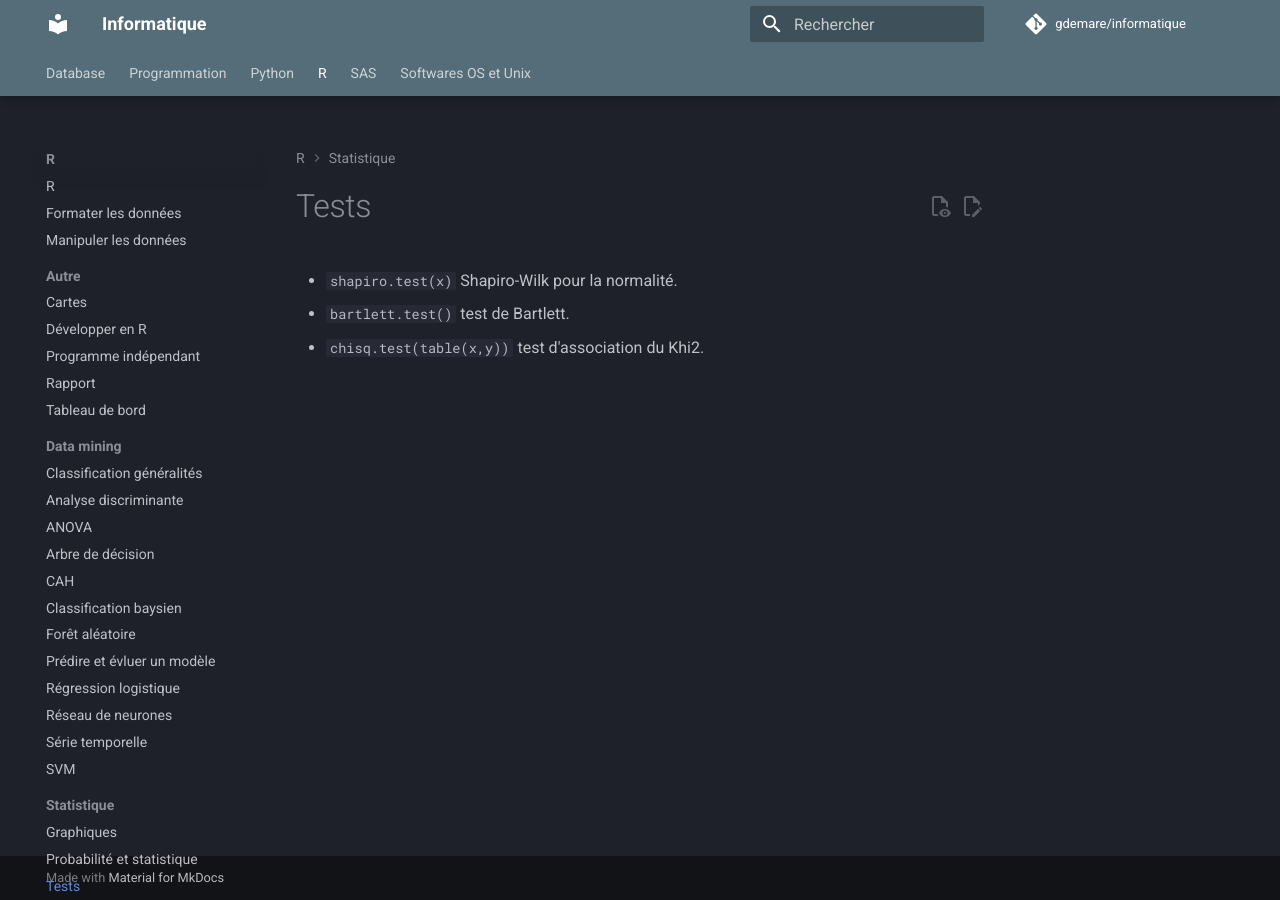
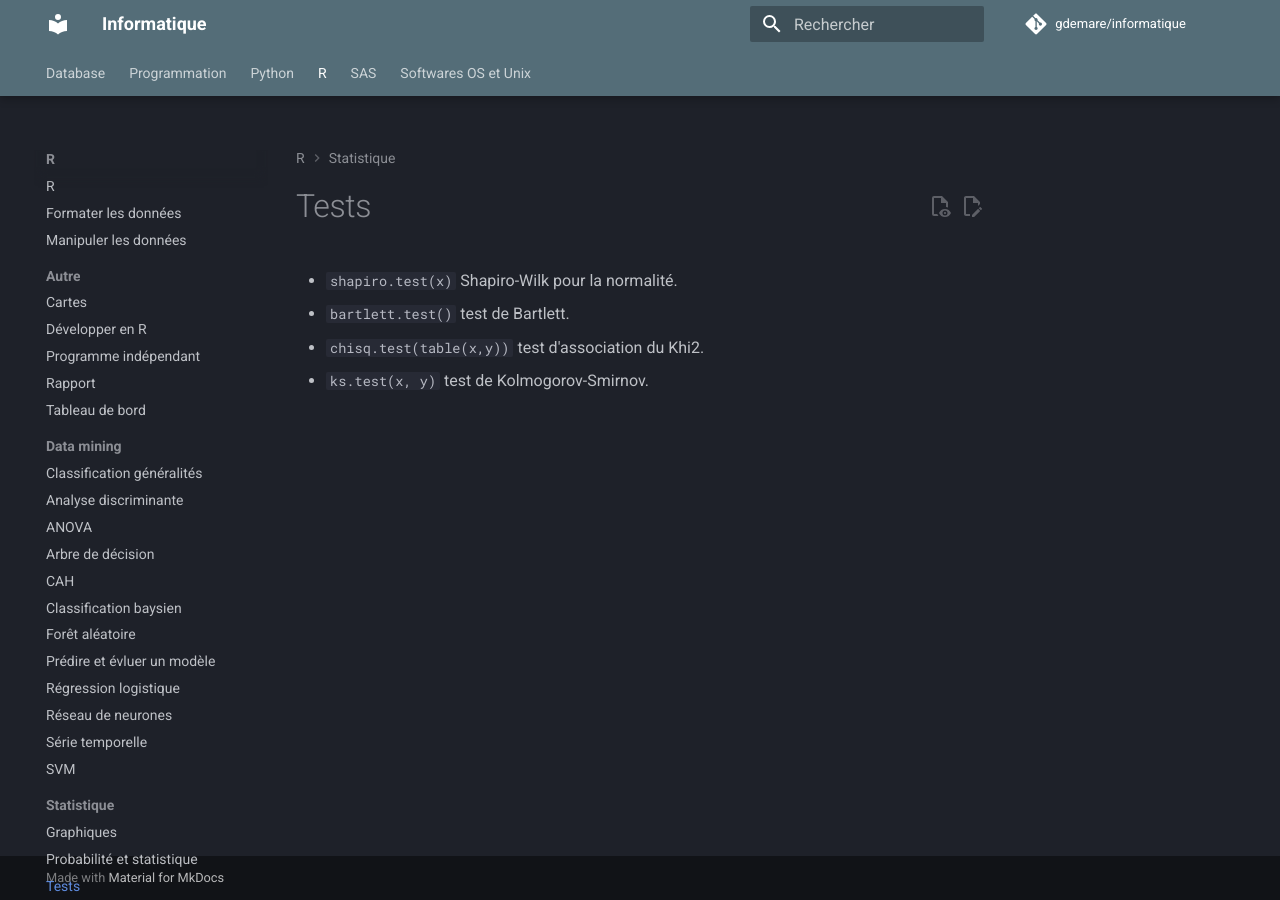
Before and after one commit to gdemare/Informatique, an MkDocs documentation site: the page built from docs/r/tests_r.md, in a window 1280 px wide. Built offline with MkDocs 1.6.1 and Material for MkDocs 9.7.7, drawn with Linux system fonts in a browser that asks for light colours; comment, search, counter and statistics services are not loaded.

Commit message:
Update tests_r.md

```diff
--- a/docs/r/tests_r.md
+++ b/docs/r/tests_r.md
@@ -1,3 +1,4 @@
 * `shapiro.test(x)` Shapiro-Wilk pour la normalité.
 * `bartlett.test()` test de Bartlett.
 * `chisq.test(table(x,y))` test d'association du Khi2.
+* `ks.test(x, y)` test de Kolmogorov-Smirnov.
```
